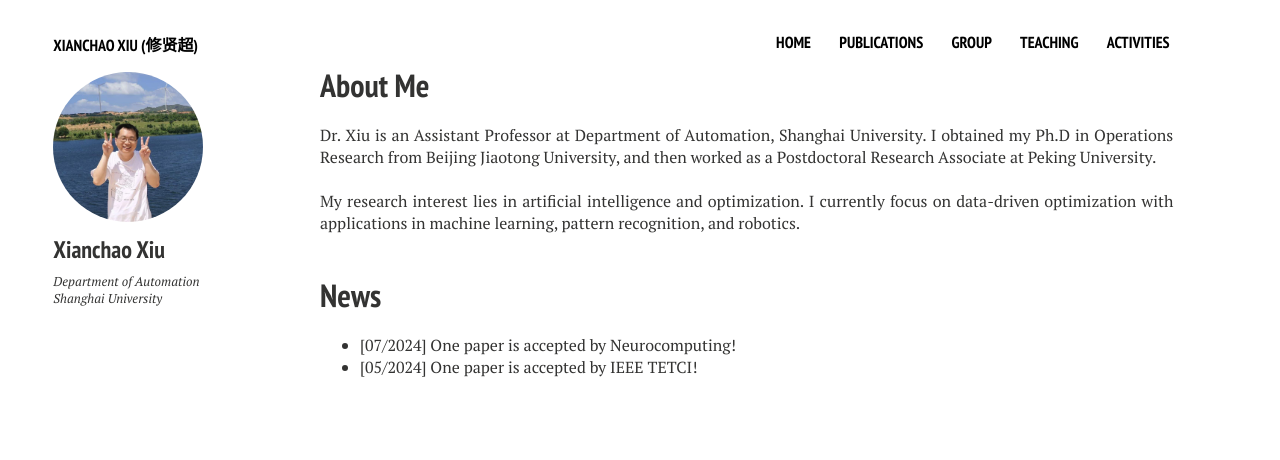
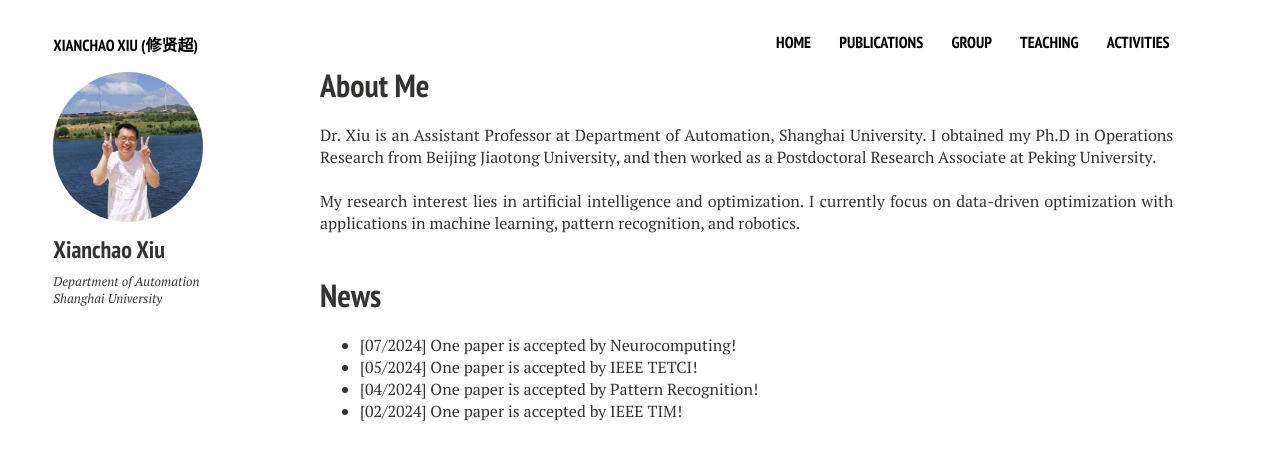
Before and after one commit to xianchaoxiu/xianchaoxiu.github.io, a Jekyll site: the page built from index.md, in a window 1280 px wide. Shown: the top 460 px of the page. Built offline with Jekyll 4.4.1, drawn with Linux system fonts in a browser that asks for light colours; nearby versions of some CDN libraries.

Commit message:
Update home2.html

```diff
--- a/_layouts/home2.html
+++ b/_layouts/home2.html
@@ -37,7 +37,10 @@
         <h1>News</h1>
         <ul>
         <li> [07/2024] One paper is accepted by Neurocomputing! </li>
-	<li> [05/2024] One paper is accepted by IEEE TETCI! </li> <br><br>
+	<li> [05/2024] One paper is accepted by IEEE TETCI! </li>
+	<li> [04/2024] One paper is accepted by Pattern Recognition! </li>
+	<li> [02/2024] One paper is accepted by IEEE TIM! </li>
+		<br><br>
         </ul>
 
 </p>
```
